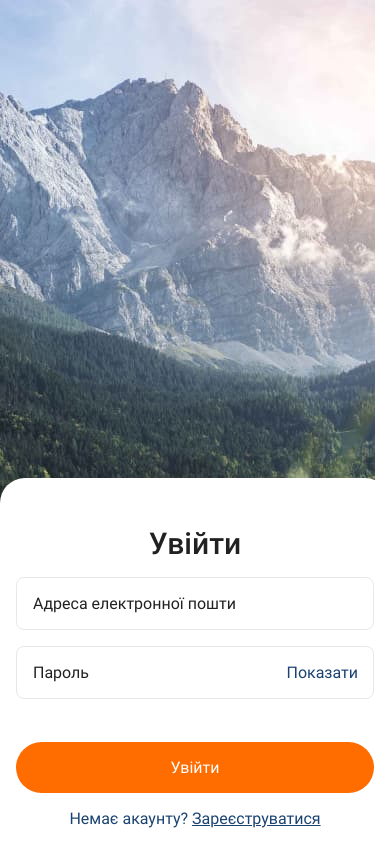
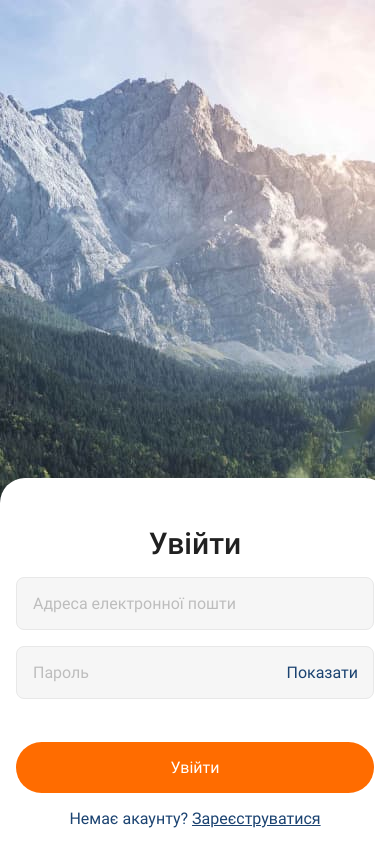
Before and after one commit to tooreagen/react-native, a React Native app: screen / in a window 390 px wide. Built offline with nearby package versions, Linux system fonts and the light colour scheme.

Commit message:
fix colors

```diff
--- a/Screens/LoginScreen.jsx
+++ b/Screens/LoginScreen.jsx
@@ -53,6 +53,7 @@ const LoginScreen = () => {
           { marginTop: 16, marginBottom: 16 },
         ]}
         placeholder="Адреса електронної пошти"
+        placeholderTextColor={"#bdbdbd"}
         onFocus={() => handleFocus("email")}
         onBlur={() => handleBlur("email")}
       />
@@ -69,6 +70,7 @@ const LoginScreen = () => {
           ]}
           secureTextEntry={passHide}
           placeholder="Пароль"
+          placeholderTextColor={"#bdbdbd"}
           onFocus={() => handleFocus("password")}
           onBlur={() => handleBlur("password")}
         />
@@ -141,6 +143,7 @@ const styles = StyleSheet.create({
     fontSize: 16,
     lineHeight: 19,
     color: "#212121",
+    backgroundColor: "#f6f6f6",
 
     borderColor: "#e8e8e8",
     borderStyle: "solid",
--- a/Screens/RegistrationScreen.jsx
+++ b/Screens/RegistrationScreen.jsx
@@ -58,6 +58,7 @@ const RegistrationScreen = () => {
           { marginTop: 33 },
         ]}
         placeholder="Логін"
+        placeholderTextColor={"#bdbdbd"}
         onFocus={() => handleFocus("login")}
         onBlur={() => handleBlur("login")}
       />
@@ -72,6 +73,7 @@ const RegistrationScreen = () => {
           { marginTop: 16, marginBottom: 16 },
         ]}
         placeholder="Адреса електронної пошти"
+        placeholderTextColor={"#bdbdbd"}
         onFocus={() => handleFocus("email")}
         onBlur={() => handleBlur("email")}
       />
@@ -87,6 +89,7 @@ const RegistrationScreen = () => {
           ]}
           secureTextEntry={passHide}
           placeholder="Пароль"
+          placeholderTextColor={"#bdbdbd"}
           onFocus={() => handleFocus("password")}
           onBlur={() => handleBlur("password")}
         />
@@ -150,6 +153,7 @@ const styles = StyleSheet.create({
     fontSize: 16,
     lineHeight: 19,
     color: "#212121",
+    backgroundColor: "#f6f6f6",
 
     borderColor: "#e8e8e8",
     borderStyle: "solid",
```
